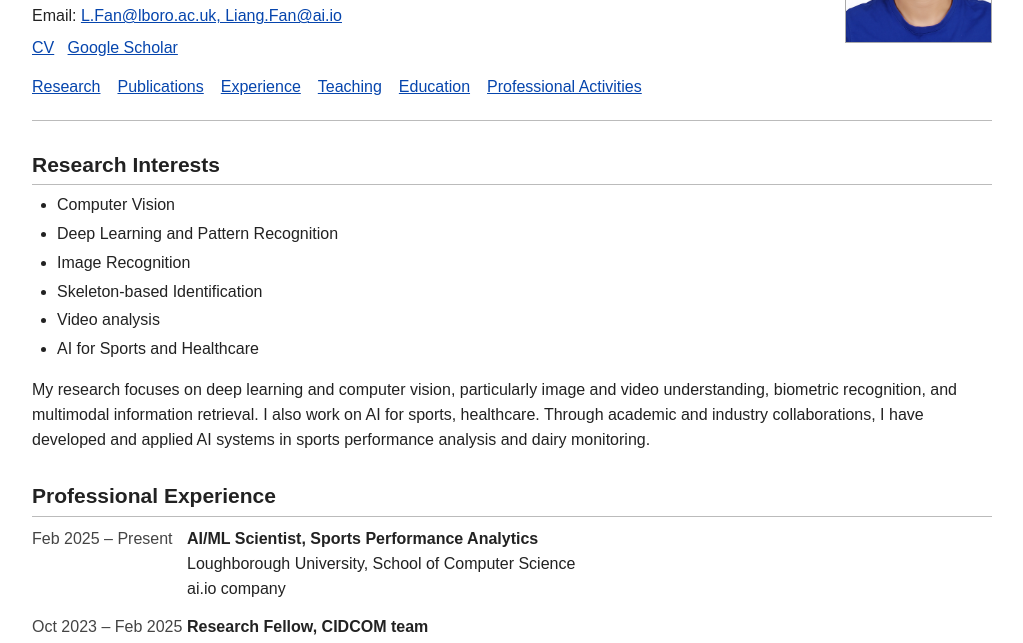
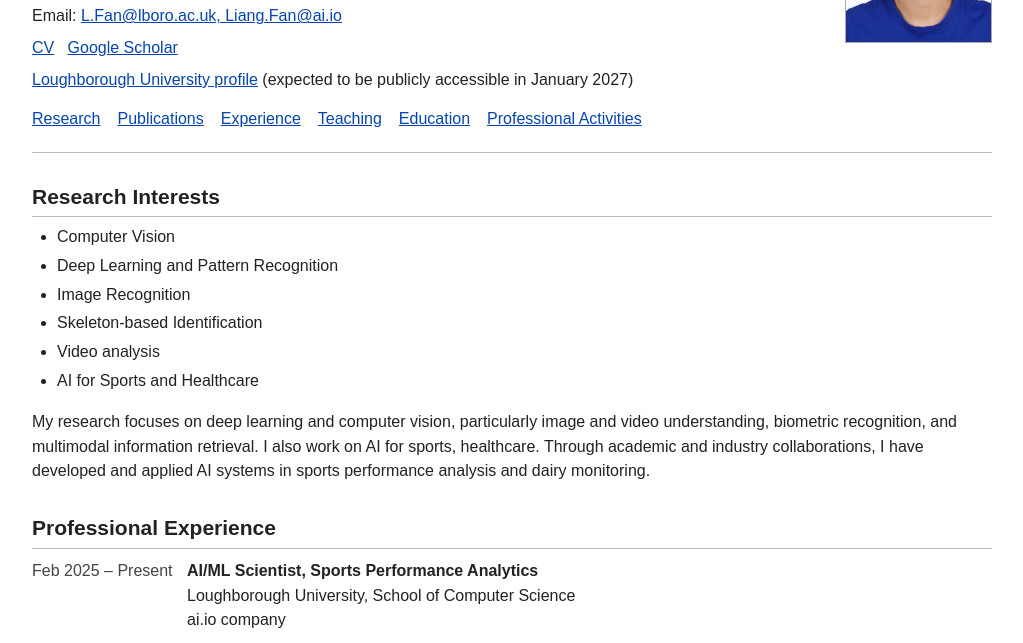
Before and after one commit to LiangFan26/LiangFan26.github.io, a plain HTML site: page loughborough/index.html in a window 1280 px wide. Shown: the part 157-800 px from the top of the page, without its empty margins (128-1151 px from the left). Drawn offline with Linux system fonts and the light colour scheme.

Commit message:
Add Loughborough University profile link
Added a link to Loughborough University profile with an accessibility note.

```diff
--- a/loughborough/index.html
+++ b/loughborough/index.html
@@ -31,6 +31,7 @@
       <p>AI/ML Scientist<br>Loughborough University & ai.io<br>United Kingdom</p>
       <p>Email: <a href="mailto:L.Fan@lboro.ac.uk">L.Fan@lboro.ac.uk, Liang.Fan@ai.io</a></p>
       <p><a href="../Fan-Liang-CV-2026.doc">CV</a> &nbsp; <a href="https://scholar.google.com/citations?user=3IJ4rbcAAAAJ&hl=zh-CN/">Google Scholar</a></p>
+      <p><a href="https://profiles.lboro.ac.uk/34775-liang-fan">Loughborough University profile</a> (expected to be publicly accessible in January 2027)</p>
       <nav><a href="#research">Research</a><a href="#publications">Publications</a><a href="#experience">Experience</a><a href="#teaching">Teaching</a><a href="#education">Education</a><a href="#service">Professional Activities</a></nav>
     </div>
   </header>
```
